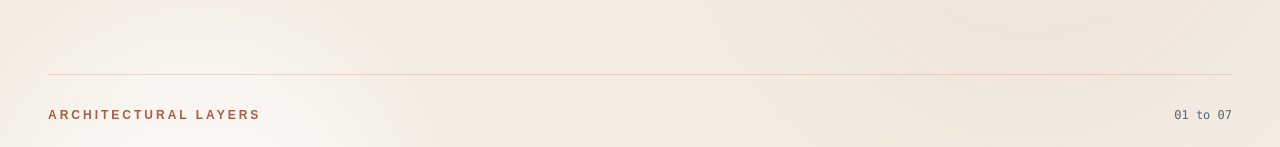
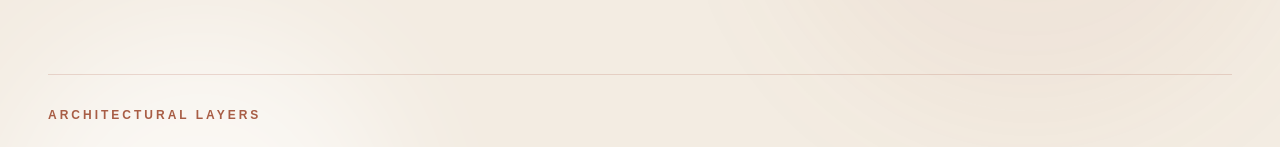
Before and after one commit to WOLFSGIT-24/Neopolis, a Next.js app: page / in a window 1280 px wide. Shown: the part 1183-1330 px from the top of the page. Built offline with nearby package versions, Linux system fonts and the light colour scheme; a web font is replaced by a local one.

Commit message:
Remove 01 to 07 text from Architectural Layers section

```diff
--- a/src/components/neo/ExperienceIntro.tsx
+++ b/src/components/neo/ExperienceIntro.tsx
@@ -50,9 +50,6 @@ export default function ExperienceIntro() {
             <span className="text-[11px] sm:text-xs uppercase tracking-[0.25em] text-[#A85D45] font-semibold">
               Architectural Layers
             </span>
-            <span className="text-xs text-[#5A6474] font-mono font-medium">
-              01 to 07
-            </span>
           </div>
 
           {/* Ribbon items with smooth horizontal scroll on mobile */}
```
